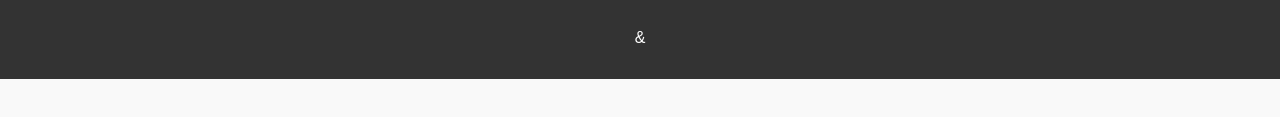
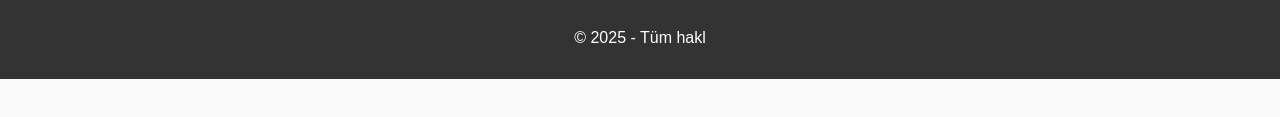
Before and after one commit to tunaware/blog, an Eleventy site: page hayat.md in a window 1280 px wide. Shown: the part 247-364 px from the top of the page. Built offline with nearby package versions, Linux system fonts and the light colour scheme; Eleventy itself is replaced by a stand-in of ours; files that its build step writes are made by us from their sources.

Commit message:
Update kategori.njk

```diff
--- a/_includes/kategori.njk
+++ b/_includes/kategori.njk
@@ -30,4 +30,4 @@
     </section>
   </main>
   <footer>
-    <p>&
+    <p>&copy; 2025 - Tüm hakl
```
